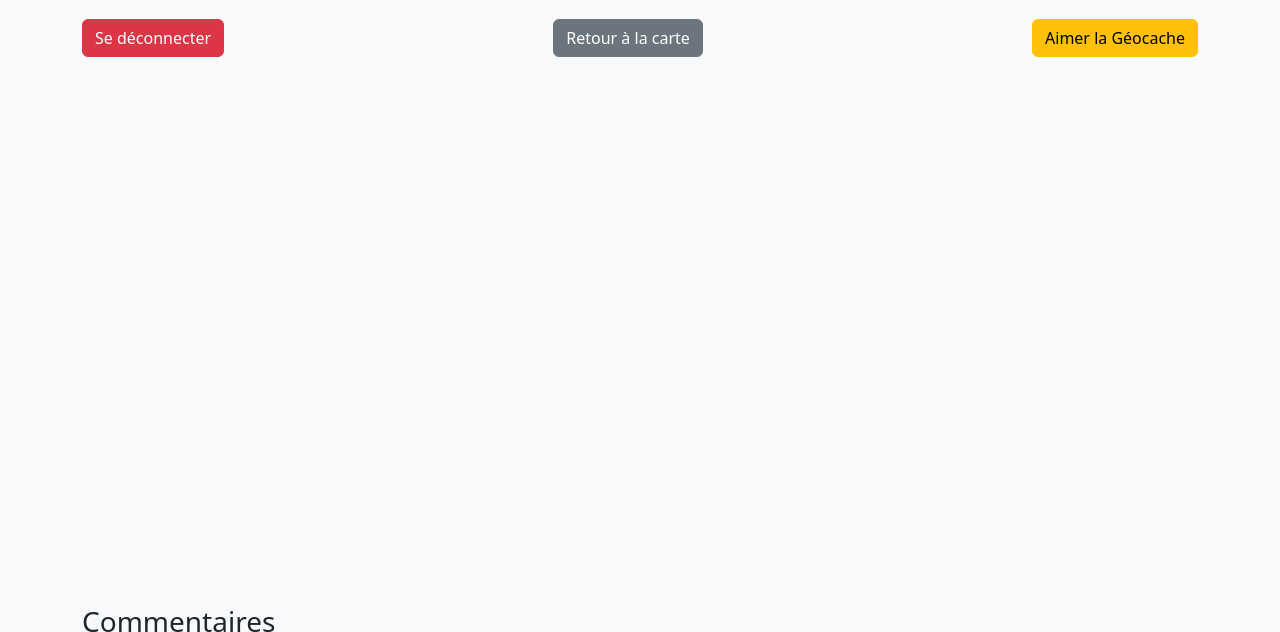
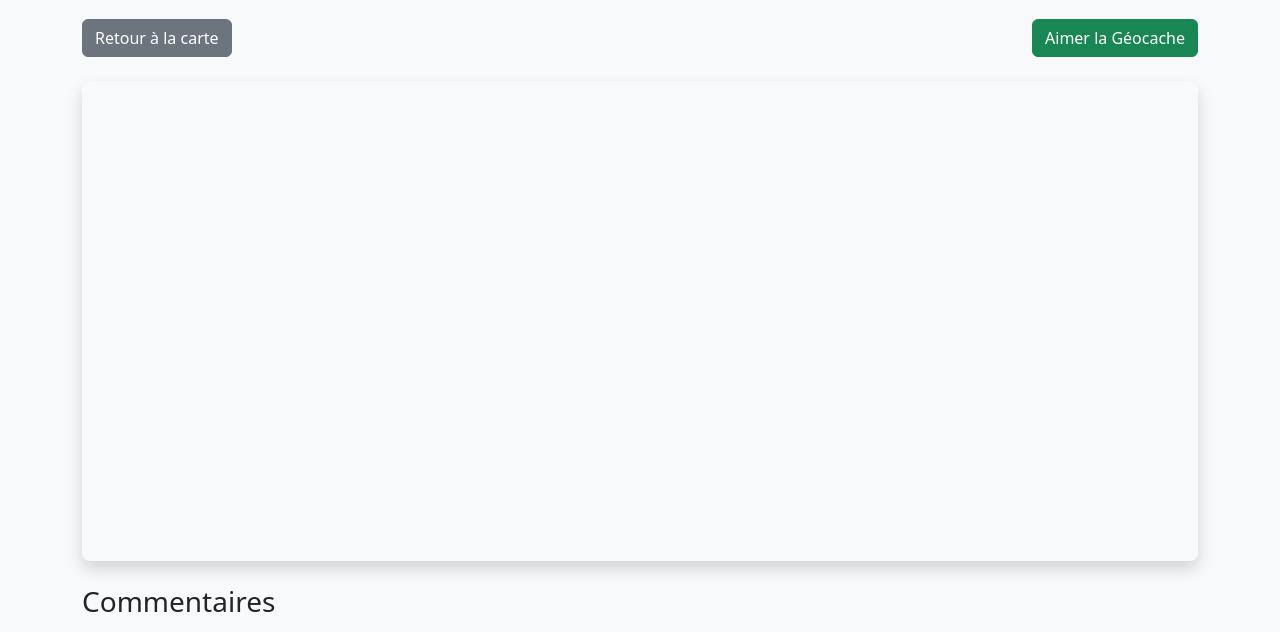
Before and after one commit to Ninodev14/Geoloc, a website: page public/commentaires.html in a window 1280 px wide. Shown: the part 101-733 px from the top of the page. Drawn offline with nearby package versions, Linux system fonts and the light colour scheme.

```diff
--- a/public/commentaires.html
+++ b/public/commentaires.html
@@ -10,34 +10,34 @@
       rel="stylesheet"
     />
     <script src="https://unpkg.com/leaflet/dist/leaflet.js"></script>
+
+    <style>
+      #map {
+        height: 60vh;
+        width: 100%;
+        border-radius: 8px;
+      }
+    </style>
   </head>
 
   <body class="bg-light">
     <div class="container py-5">
       <h1 class="text-center mb-4">Commentaires de la Géocache</h1>
 
-      <!-- Barre de navigation -->
       <div class="d-flex justify-content-between mb-4">
-        <button id="logoutBtn" class="btn btn-danger">Se déconnecter</button>
         <button id="backToMapBtn" class="btn btn-secondary">
           Retour à la carte
         </button>
-        <button id="like-geocache-btn" class="btn btn-warning">
+        <button id="like-geocache-btn" class="btn btn-success">
           Aimer la Géocache
         </button>
       </div>
 
-      <!-- Carte -->
-      <div id="map" class="mb-4" style="height: 500px"></div>
+      <div id="map" class="mb-4 shadow"></div>
 
-      <!-- Section des commentaires -->
       <div id="comments-section">
         <h3 class="mb-3">Commentaires</h3>
-        <div id="comments-list" class="mb-3">
-          <!-- Liste des commentaires -->
-        </div>
-
-        <!-- Formulaire de commentaire -->
+        <div id="comments-list" class="mb-3"></div>
         <div class="card p-3">
           <textarea
             id="comment-text"
```
